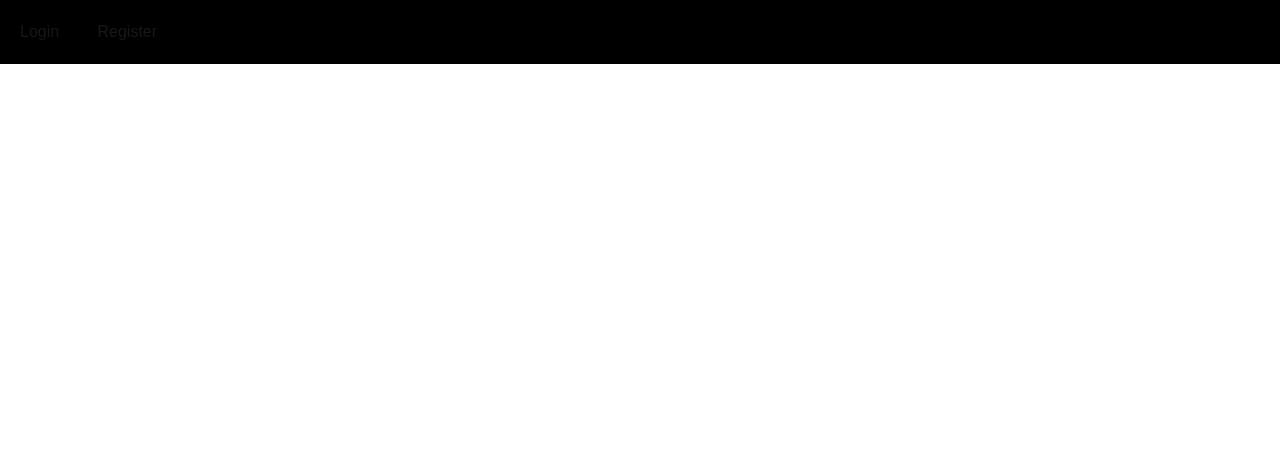
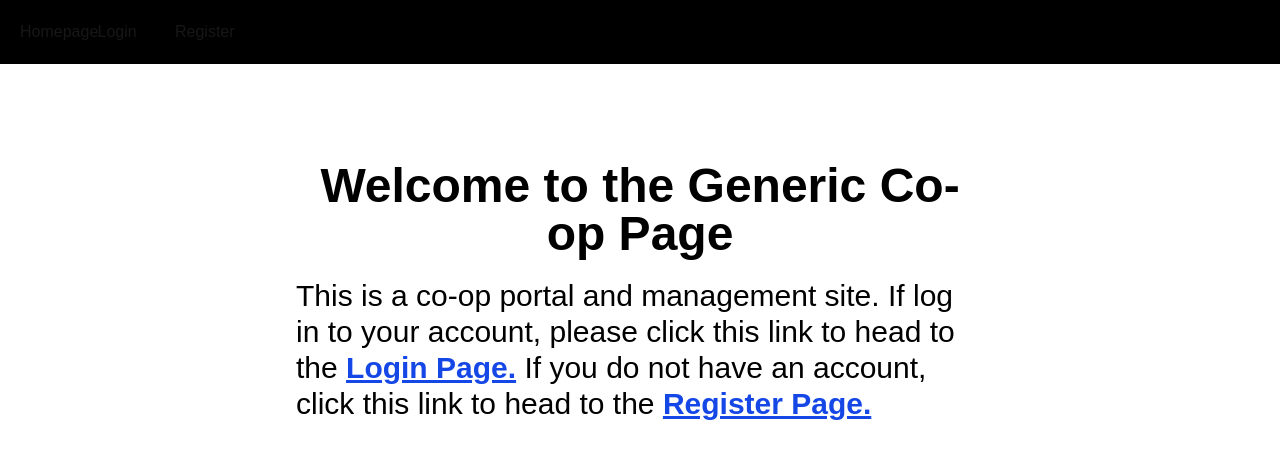
Before and after one commit to kronosei/CPS406Project, a Next.js app: page / in a window 1280 px wide. Shown: the top 458 px of the page. Built offline with nearby package versions, Linux system fonts and the light colour scheme; no server answers.

Commit message:
Added a message to the initial landing screen

```diff
--- a/src/app/page.tsx
+++ b/src/app/page.tsx
@@ -3,6 +3,7 @@
 import { auth } from "@/components/firebase/firebaseConfig";
 import Layout from "../components/Layout";
 import { useRouter } from "next/navigation";
+import Link from "next/link";
 
 export default function Home() {
   const router = useRouter()
@@ -14,6 +15,17 @@ export default function Home() {
   return (
     <>
       <Layout />
+      <div className="relative flex flex-col h-auto w-5/6 sm:w-4/5 md:w-4/5 lg:w-4/7 xl:w-3/5 2xl:w-1/2 bg-white rounded-4xl mx-auto top-30 p-10">
+        <span className="text-black self-center text-xl sm:text-3xl md:text-4xl lg:text-4xl xl:text-5xl 2xl:text-5xl font-bold text-center mt-0.5 mb-5">
+          Welcome to the Generic Co-op Page
+        </span>
+        <span className="text-black self-center text-lg sm:text-xl md:text-2xl lg:text-3xl xl:text-3xl 2xl:text-3xl">
+          This is a co-op portal and management site. If log in to your account, please click this link to head to the
+          <span> <Link className="text-blue-700 font-bold underline" href="/login">Login Page.</Link> </span>
+          If you do not have an account, click this link to head to the
+          <span> <Link className="text-blue-700 font-bold underline" href="/register">Register Page.</Link> </span>
+        </span>
+      </div>
     </>
   );
 }
--- a/src/components/Layout.tsx
+++ b/src/components/Layout.tsx
@@ -41,6 +41,12 @@ function Layout() {
             <>
               <Link
                 className="col-span-1 hover:font-bold transition-all delay-0 duration-300"
+                href="/"
+              >
+                Homepage
+              </Link>
+              <Link
+                className="col-span-1 hover:font-bold transition-all delay-0 duration-300"
                 href="/login"
               >
                 Login
```
